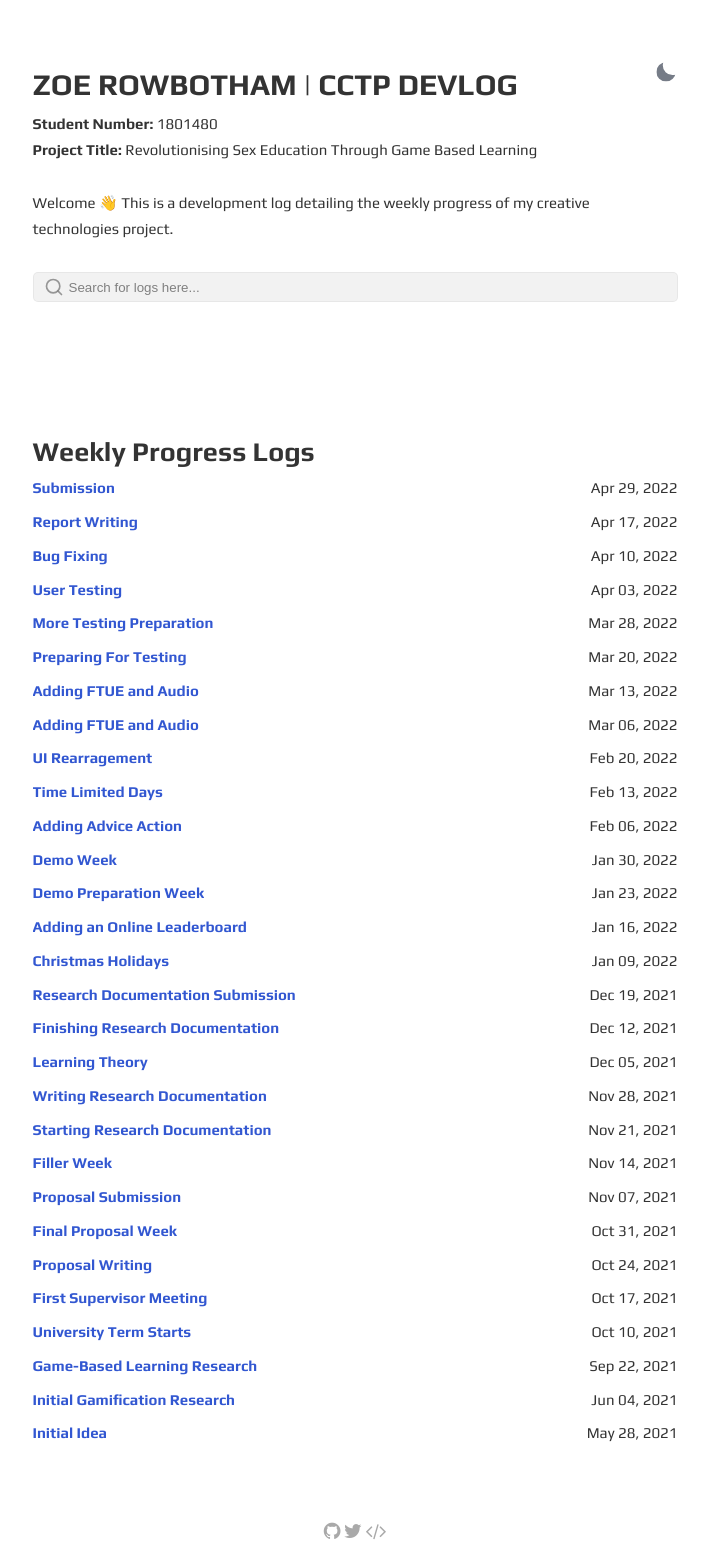
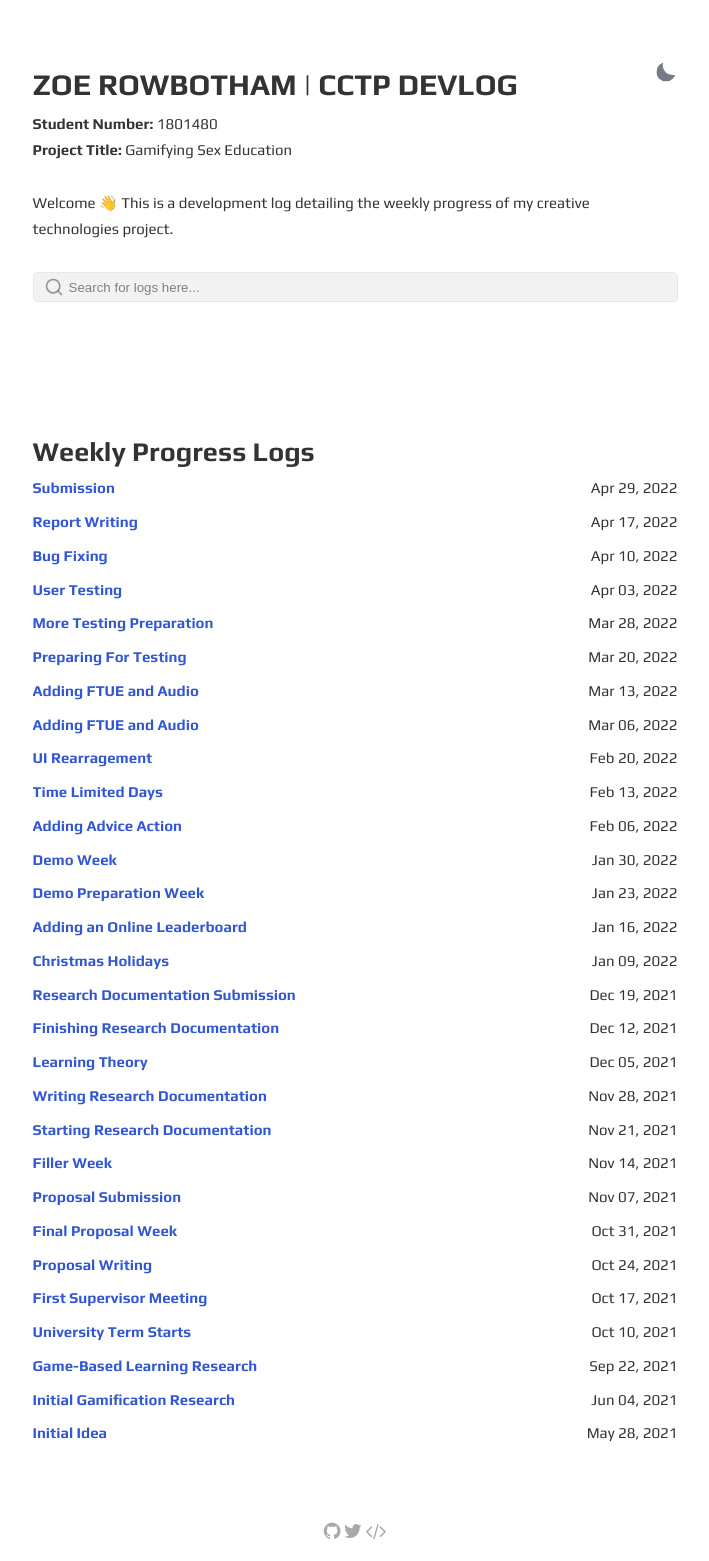
Before and after one commit to zar67/cctp-devlog, a Jekyll site: the page built from index.html, in a window 1280 px wide. Shown: the whole page, without its empty margins (285-994 px from the left). Built offline with Jekyll 4.4.1, drawn with Linux system fonts in a browser that asks for light colours.

Commit message:
Title Update

```diff
--- a/index.html
+++ b/index.html
@@ -10,7 +10,7 @@ layout: default
     </div>
     <div class="bio">
         <p><b>Student Number:</b> 1801480</p>
-        <p><b>Project Title:</b> Revolutionising Sex Education Through Game Based Learning</p>
+        <p><b>Project Title:</b> Gamifying Sex Education</p>
         </br>
         {{site.description}}
     </div>
```
